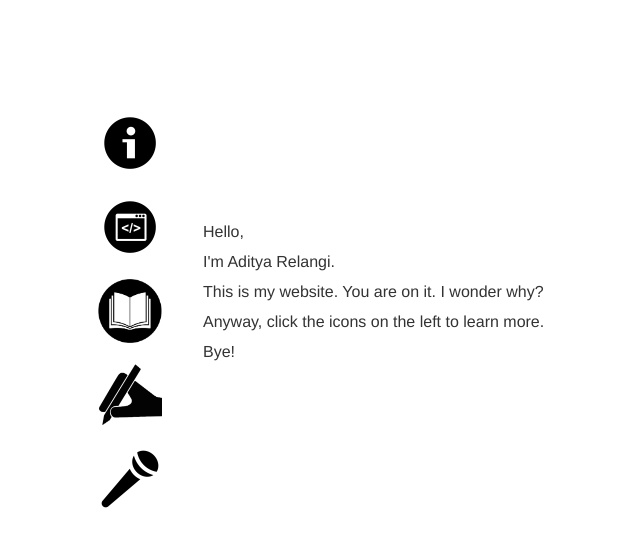
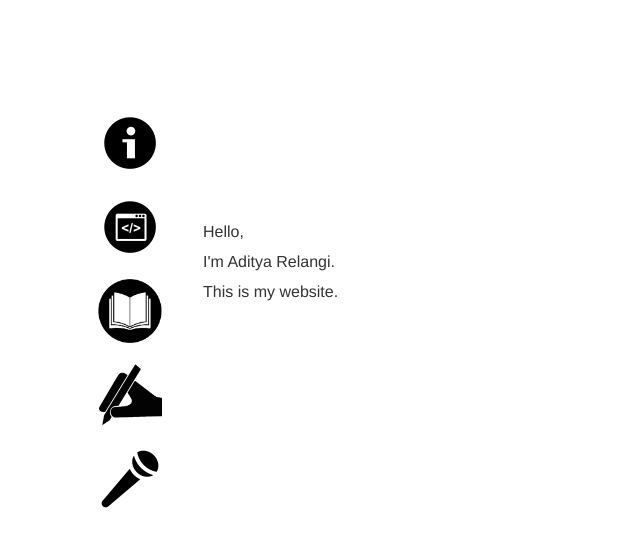
Before and after one commit to arelangi/adityarelangi.com, a Jekyll site: the page index.html, which Jekyll copies as it is, in a window 1280 px wide. Shown: the top 547 px of the page, without its empty margins (171-811 px from the left). Built offline with Jekyll 4.4.1, drawn with Linux system fonts in a browser that asks for light colours; nearby versions of some CDN libraries.

Commit message:
updated site

```diff
--- a/index.html
+++ b/index.html
@@ -65,9 +65,7 @@
                     <br/><br/>
                     <p>Hello,</p>
                     <p>I'm Aditya Relangi.</p>
-                    <p>This is my website. You are on it. I wonder why?</p>
-                    <p>Anyway, click the icons on the left to learn more.</p>
-                    <p>Bye!</p>
+                    <p>This is my website.</p>
                 </div>
                 <div class="tab-pane" id="lB">
 
```
